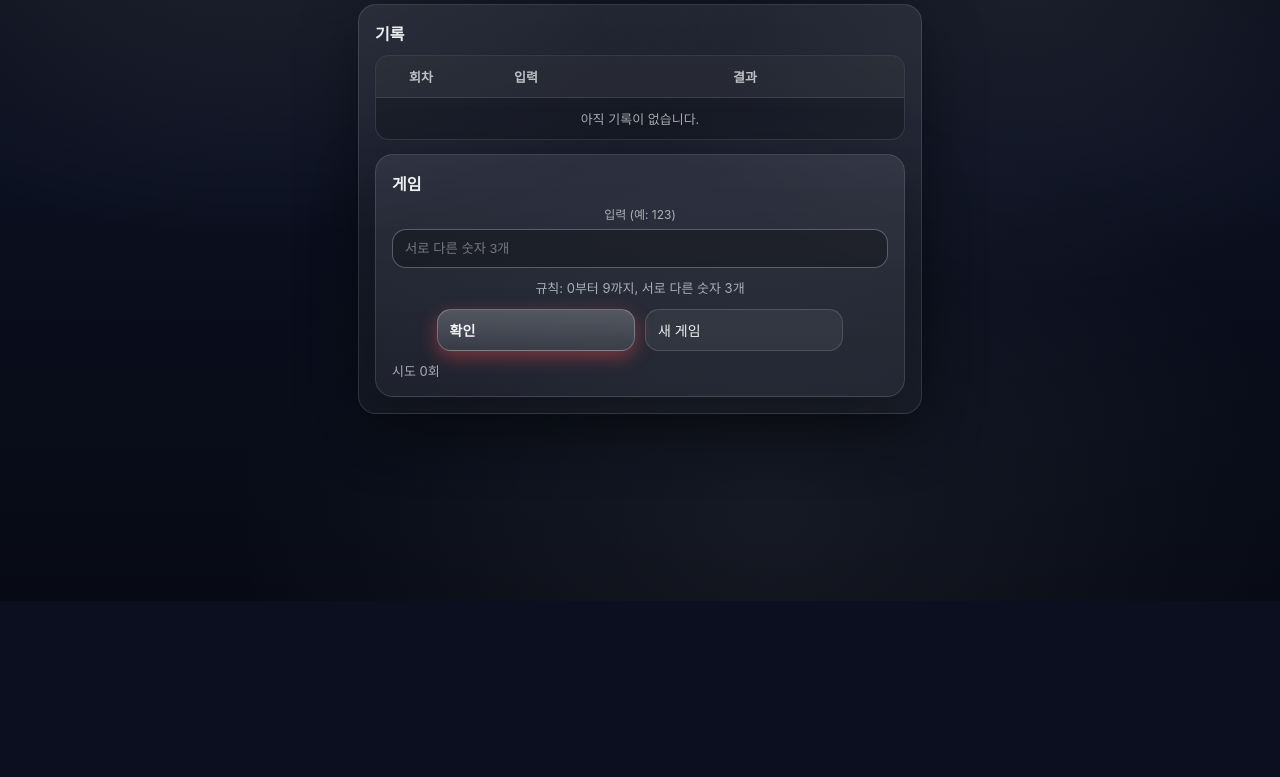
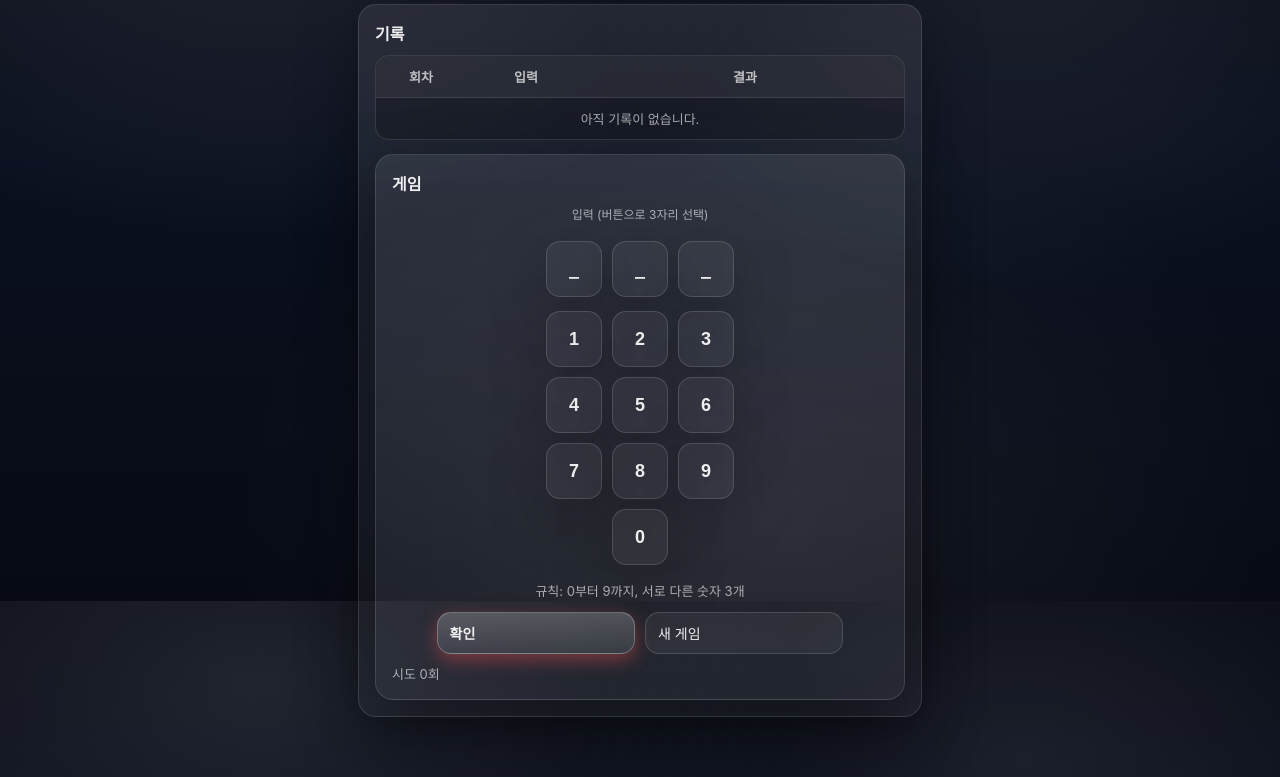
Before and after one commit to insupkwak/forder, a Flask app: page /baseball-game in a window 1280 px wide. Shown: the part 199-976 px from the top of the page. Before the commit the page ends 625 px from the top, so only its background shows below. Run offline with Flask 3, Linux system fonts and the light colour scheme.

Commit message:
Add files via upload

```diff
--- a/static/js/baseball_game.js
+++ b/static/js/baseball_game.js
@@ -1,7 +1,7 @@
 (function () {
   const $ = (id) => document.getElementById(id);
 
-  const guessInput = $("guessInput");
+  // 기존 요소
   const submitBtn = $("submitBtn");
   const newGameBtn = $("newGameBtn");
   const statusText = $("statusText");
@@ -9,6 +9,14 @@
   const historyBody = $("historyBody");
   const answerFoot = $("answerFoot");
   const answerText = $("answerText");
+
+  // 새로 추가된 버튼 입력 UI 요소 (HTML에 넣은 것)
+  const pad = $("pad");
+  const pickRow = $("pickRow");
+
+  // 선택된 숫자 (버튼으로 입력)
+  const picked = [];
+  const buttons = new Map(); // digit -> button
 
   let answer = "";
   let tries = 0;
@@ -23,6 +31,66 @@
     return digits.join("");
   }
 
+  function resetPicked() {
+    picked.length = 0;
+    renderPicked();
+  }
+
+  function renderPicked() {
+    if (!pickRow) return;
+
+    const slots = pickRow.querySelectorAll(".slot");
+    for (let i = 0; i < 3; i++) {
+      slots[i].textContent = picked[i] ?? "_";
+    }
+
+    // 이미 선택된 숫자는 비활성화
+    for (let d = 0; d <= 9; d++) {
+      const b = buttons.get(d);
+      if (b) b.disabled = picked.includes(d);
+    }
+  }
+
+function buildPad() {
+  if (!pad) return;
+
+  pad.innerHTML = "";
+  buttons.clear();
+
+  const layout = [1,2,3,4,5,6,7,8,9,"empty",0,"empty"];
+
+  layout.forEach((item) => {
+    if (item === "empty") {
+      const spacer = document.createElement("div");
+      spacer.style.width = "56px";
+      spacer.style.height = "56px";
+      pad.appendChild(spacer);
+      return;
+    }
+
+    const b = document.createElement("button");
+    b.type = "button";
+    b.className = "num-btn";
+    b.textContent = String(item);
+
+    b.addEventListener("click", () => {
+      if (done) return;
+      if (picked.length >= 3) return;
+      if (picked.includes(item)) return;
+
+      picked.push(item);
+      renderPicked();
+      hintText.textContent = "확인을 눌러 결과를 확인하세요.";
+    });
+
+    pad.appendChild(b);
+    buttons.set(item, b);
+  });
+
+  renderPicked();
+}
+
+
   function resetGame() {
     answer = makeAnswer();
     tries = 0;
@@ -30,14 +98,15 @@
 
     statusText.textContent = "시도 0회";
     hintText.textContent = "규칙: 0부터 9까지, 서로 다른 숫자 3개";
-    guessInput.value = "";
-    guessInput.focus();
 
     historyBody.innerHTML =
       `<tr><td colspan="3" class="td-content" style="color: rgba(255,255,255,0.62);">아직 기록이 없습니다.</td></tr>`;
 
     answerFoot.style.display = "none";
     answerText.textContent = "";
+
+    resetPicked();
+    renderPicked();
   }
 
   function validateGuess(s) {
@@ -74,7 +143,13 @@
   function onSubmit() {
     if (done) return;
 
-    const guess = (guessInput.value || "").trim();
+    // 버튼으로 고른 값 -> 3자리 문자열
+    if (picked.length !== 3) {
+      hintText.textContent = "숫자 버튼으로 3자리를 먼저 선택하세요.";
+      return;
+    }
+
+    const guess = picked.join("");
     const msg = validateGuess(guess);
     if (msg) {
       hintText.textContent = msg;
@@ -84,8 +159,7 @@
     tries += 1;
     const r = judge(guess, answer);
 
-
-function badgeHTML(value, type){
+    function badgeHTML(value, type) {
       const zeroClass = value === 0 ? "zero" : type;
       return `<span class="badge ${zeroClass}">${value} ${type.toUpperCase()}</span>`;
     }
@@ -97,35 +171,31 @@ let resultText = `
         ${badgeHTML(r.out, "o")}
       </div>
     `;
+
     if (r.strike === 3) {
       resultText = `정답! ${r.strike}S`;
       done = true;
       answerFoot.style.display = "block";
       answerText.textContent = answer;
       statusText.textContent = `정답입니다. 총 ${tries}회`;
+      hintText.textContent = "게임 종료! 새 게임을 눌러 다시 시작하세요.";
     } else {
       statusText.textContent = `시도 ${tries}회`;
+      hintText.textContent = "다음 숫자를 선택하세요.";
     }
 
     appendHistory(tries, guess, resultText);
-    guessInput.value = "";
-    guessInput.focus();
-    hintText.textContent = "다음 숫자를 입력하세요.";
+
+    // 다음 입력을 위해 선택 초기화
+    resetPicked();
   }
 
   submitBtn.addEventListener("click", onSubmit);
-  newGameBtn.addEventListener("click", resetGame);
-
-  guessInput.addEventListener("keydown", (e) => {
-    if (e.key === "Enter") onSubmit();
+  newGameBtn.addEventListener("click", () => {
+    resetGame();
   });
 
-
-
-
-
-
-
-
+  // 최초 실행
+  buildPad();
   resetGame();
 })();
--- a/templates/baseball_game.html
+++ b/templates/baseball_game.html
@@ -107,6 +107,52 @@
   width: 40%;     /* 원하는 고정 너비 */
 }
 
+
+/* ===== 버튼 입력 UI ===== */
+.guess-picked{
+  display:flex;
+  justify-content:center;
+  gap:10px;
+  margin: 12px 0 14px;
+}
+.guess-picked .slot{
+  width:56px; height:56px;
+  display:flex; align-items:center; justify-content:center;
+  border-radius:14px;
+  border: 1px solid rgba(255,255,255,0.14);
+  background: rgba(255,255,255,0.05);
+  box-shadow: 0 18px 60px rgba(0,0,0,0.25);
+  font-size: 22px;
+  user-select:none;
+}
+
+.guess-pad{
+  display:grid;
+  grid-template-columns: repeat(3, 56px);
+  justify-content:center;
+  gap:10px;
+  margin-bottom: 6px;
+}
+
+.num-btn{
+  width:56px; height:56px;
+  border-radius:14px;
+  border: 1px solid rgba(255,255,255,0.14);
+  background: rgba(255,255,255,0.05);
+  box-shadow: 0 18px 60px rgba(0,0,0,0.25);
+  cursor:pointer;
+  font-size: 18px;
+  font-weight: 700;
+  color: rgba(255,255,255,0.92);
+}
+.num-btn:active{ transform: scale(0.99); }
+.num-btn:disabled{
+  opacity:0.35;
+  cursor:not-allowed;
+}
+/* ======================= */
+
+
 </style>
 
 
@@ -160,9 +206,20 @@
 
       <div class="form">
         <div class="field">
-          <label>입력 (예: 123)</label>
-          <input id="guessInput" maxlength="3" placeholder="서로 다른 숫자 3개" />
-          <div class="hint" id="hintText">규칙: 0부터 9까지, 서로 다른 숫자 3개</div>
+<label>입력 (버튼으로 3자리 선택)</label>
+
+<!-- 선택된 3자리 표시 -->
+<div class="guess-picked" id="pickRow">
+  <div class="slot">_</div>
+  <div class="slot">_</div>
+  <div class="slot">_</div>
+</div>
+
+<!-- 숫자 버튼 패드 -->
+<div class="guess-pad" id="pad"></div>
+
+<div class="hint" id="hintText">규칙: 0부터 9까지, 서로 다른 숫자 3개</div>
+
         </div>
 
         <div class="actions">
```
Lines whose indentation alone changed are shown as unchanged.
